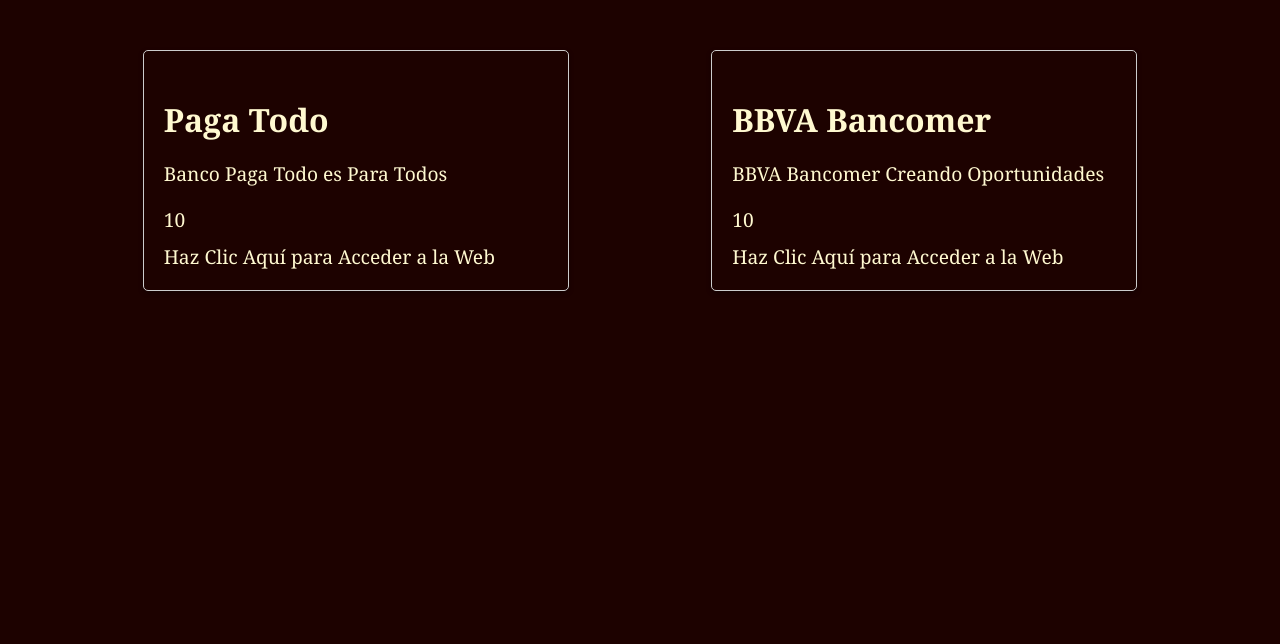
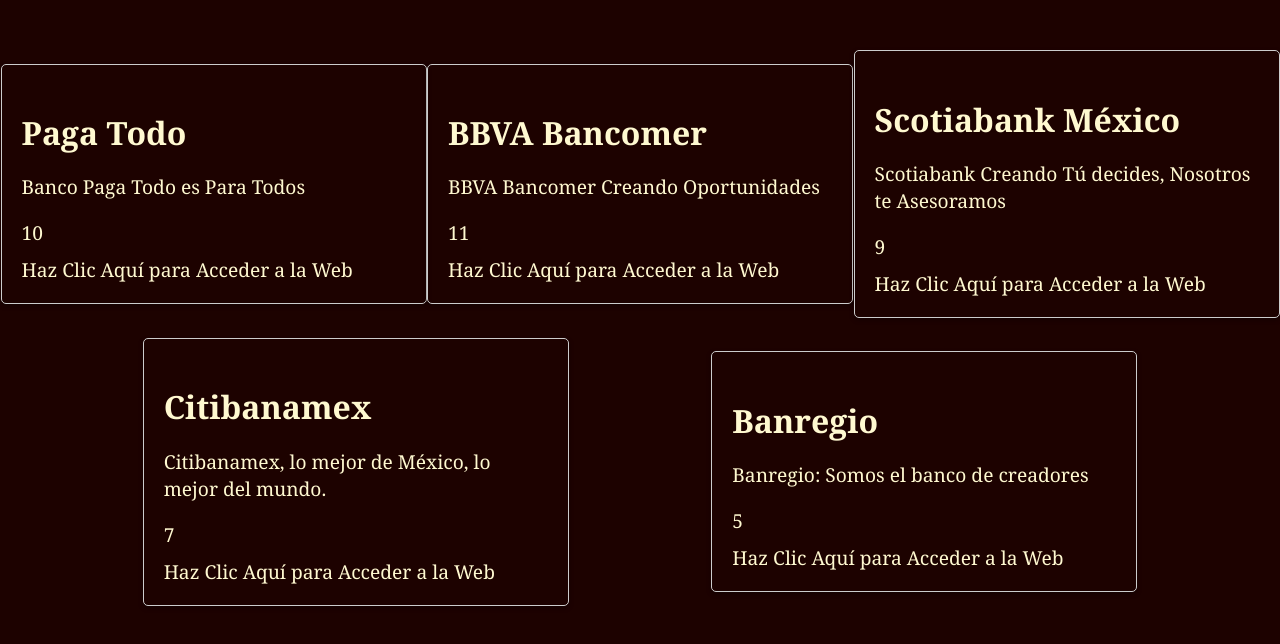
Before and after one commit to Lumin0l/Prueba_React_Ya_Ganaste, a React (Create React App) app in the folder imanoldelaiglesia_prueba_yaganaste/: page / in a window 1280 px wide. Shown: the top 644 px of the page. Built offline with nearby package versions, Linux system fonts and the light colour scheme.

Commit message:
first test in architecture

```diff
--- a/imanoldelaiglesia_prueba_yaganaste/src/architecture/00_models/bankList.js
+++ b/imanoldelaiglesia_prueba_yaganaste/src/architecture/00_models/bankList.js
@@ -1,15 +1,33 @@
 const bankList = [
 	{
-	  "bankName": "Paga Todo",
 	  "description": "Banco Paga Todo es Para Todos",
 	  "age": 10,
-	  "url": "http://www.one.url.com"
+	  "url": "https://firebasestorage.googleapis.com/v0/b/stagingpagatodo-286214.appspot.com/o/Challenge%2Flogo-pagatodo.jpeg?alt=media&token=38b6ac4d-85ac-4288-bada-88eb5a0dec20",
+	  "bankName": "Paga Todo"
 	},
 	{
+	  "description": "BBVA Bancomer Creando Oportunidades",
 	  "bankName": "BBVA Bancomer",
-	  "description": "BBVA Bancomer Creando Oportunidades",
-	  "age": 10,
-	  "url": "http://www.one.url.com"
+	  "age": 11,
+	  "url": "https://firebasestorage.googleapis.com/v0/b/stagingpagatodo-286214.appspot.com/o/Challenge%2Flogo-bbva.jpeg?alt=media&token=435ed70e-061b-4a80-a216-c69cea04f068"
+	},
+	{
+	  "description": "Scotiabank Creando Tú decides, Nosotros te Asesoramos",
+	  "bankName": "Scotiabank México",
+	  "age": 9,
+	  "url": "https://firebasestorage.googleapis.com/v0/b/stagingpagatodo-286214.appspot.com/o/Challenge%2Flogo.scotiabank.jpg?alt=media&token=1029cc0b-7bff-4f5c-90f7-d96ca60f9619"
+	},
+	{
+	  "description": "Citibanamex, lo mejor de México, lo mejor del mundo.",
+	  "bankName": "Citibanamex",
+	  "age": 7,
+	  "url": "https://firebasestorage.googleapis.com/v0/b/stagingpagatodo-286214.appspot.com/o/Challenge%2Flogo-citi.png?alt=media&token=da97f3ad-34b2-4f7d-ae59-3169238993c7"
+	},
+	{
+	  "description": "Banregio: Somos el banco de creadores",
+	  "bankName": "Banregio",
+	  "age": 5,
+	  "url": "https://firebasestorage.googleapis.com/v0/b/stagingpagatodo-286214.appspot.com/o/Challenge%2Flogo-banregio.png?alt=media&token=ae605bda-5698-4bf8-9639-d4fdc9579b5c"
 	}
-  ];
+  ]
   export default bankList;
```
